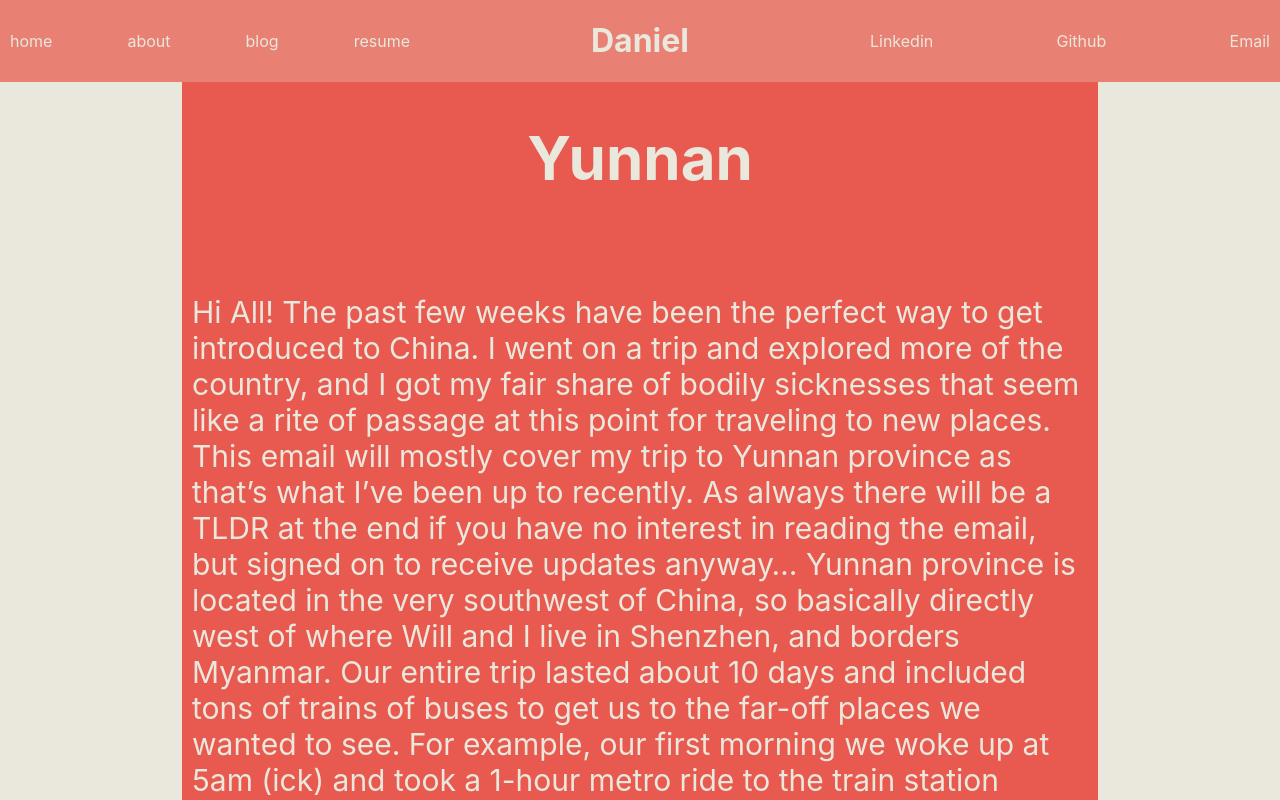
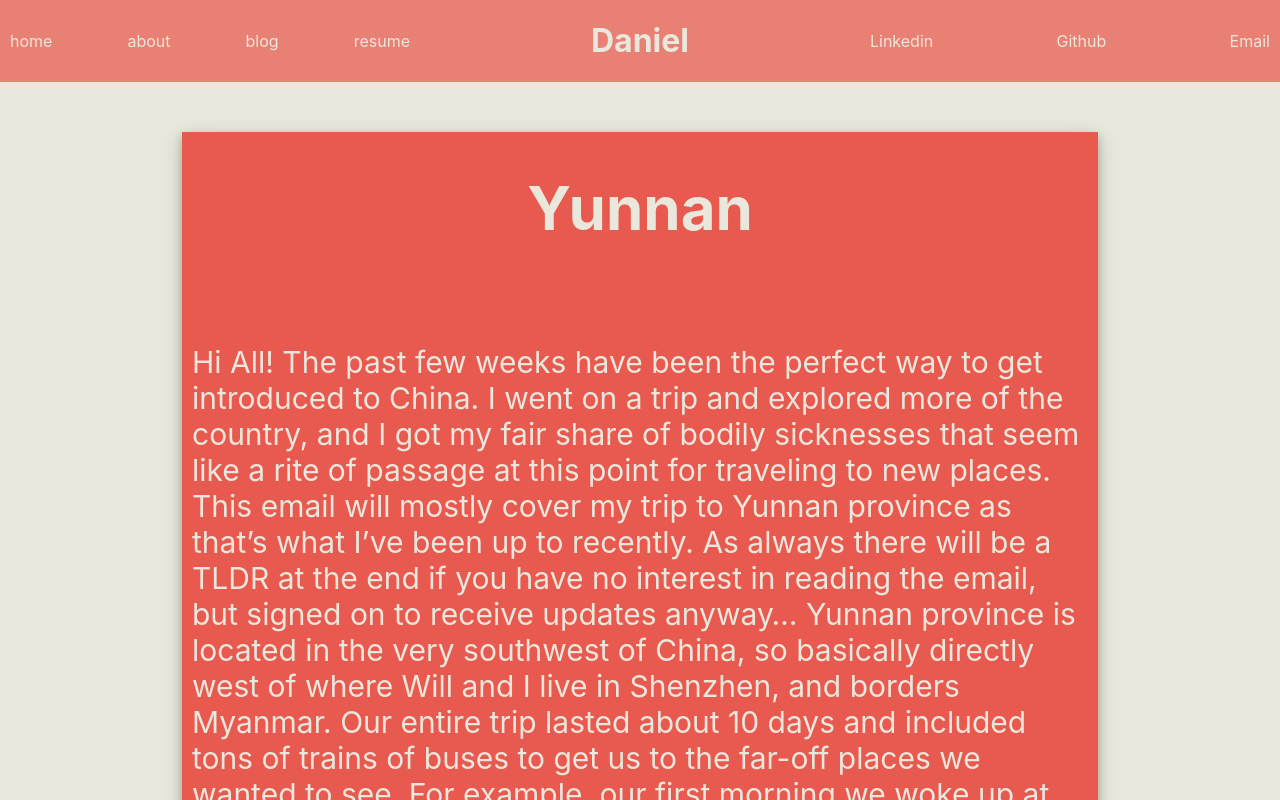
Before and after one commit to dbaigel1/personalWebsite, a React (Create React App) app in the folder personalwebsite/: page /china/entry2 in a window 1280 px wide. Shown: the top 800 px of the page. Built offline with nearby package versions, Linux system fonts and the light colour scheme.

Commit message:
added shadows to journal entries

```diff
--- a/personalwebsite/src/App.css
+++ b/personalwebsite/src/App.css
@@ -445,6 +445,7 @@
   border: 2px solid #E85A4F;
   text-decoration: none;
   color: #EAE7DC;
+  box-shadow: 0 4px 8px 0 rgba(0, 0, 0, 0.2), 0 6px 20px 0 rgba(0, 0, 0, 0.19);
 }
 
 .entry {
@@ -473,6 +474,9 @@
   flex-direction: column;
   align-items: center;
   background-color: #E85A4F;
+  margin-top: 50px;
   padding-left: 10px;
   padding-right: 10px;
+  box-shadow: 0 4px 8px 0 rgba(0, 0, 0, 0.2), 0 6px 20px 0 rgba(0, 0, 0, 0.19);
+
 }
```
